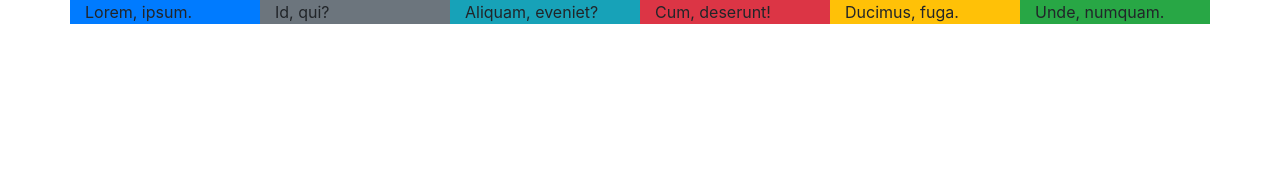
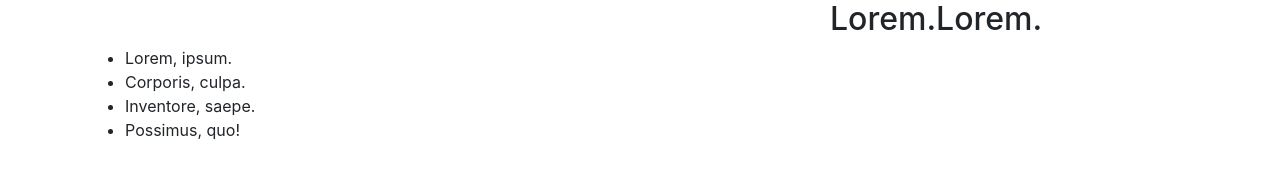
Before and after one commit to crackhead-cyber/web-development, a plain HTML site: page kodluyoruz-bootstrap/index.html in a window 1280 px wide. Drawn offline with nearby package versions, Linux system fonts and the light colour scheme.

Commit message:
grid system

```diff
--- a/kodluyoruz-bootstrap/index.html
+++ b/kodluyoruz-bootstrap/index.html
@@ -11,16 +11,27 @@
     <title>Hello, world!</title>
   </head>
   <body>
-    <div class="container">
-        <div class="row">
-            <div class="col-sm-6 col-md-4 col-lg-3 col-xl-2 bg-primary">Lorem, ipsum.</div>
-            <div class="col-sm-6 col-md-4 col-lg-3 col-xl-2 bg-secondary">Id, qui?</div>
-            <div class="col-sm-6 col-md-4 col-lg-3 col-xl-2  bg-info">Aliquam, eveniet?</div>
-            <div class="col-sm-6 col-md-4 col-lg-3 col-xl-2 bg-danger">Cum, deserunt!</div>
-            <div class="col-sm-6 col-md-4 col-lg-3 col-xl-2 bg-warning">Ducimus, fuga.</div>
-            <div class="col-sm-6 col-md-4 col-lg-3 col-xl-2 bg-success">Unde, numquam.</div>
-        </div>
-    </div>
+   <main class="container">
+       <section class="row"> <!-- bulunduğu yerde 12lik grid sistem oluşturmamızı sağlar-->
+            <section class="col-sm-8"></section>
+            <article>
+                <h2>Lorem.</h2>
+            </article>
+            <article>
+                <h2>Lorem.</h2>
+            </article>
+            <div class="col-sm-4"></div>
+            </section>
+       <aside col-sm-4>
+           <ul>
+               <li>Lorem, ipsum.</li>
+               <li>Corporis, culpa.</li>
+               <li>Inventore, saepe.</li>
+               <li>Possimus, quo!</li>
+           </ul>
+        <section
+       </aside>
+    </main>  <!--container end-->
 
     <!-- Optional JavaScript; choose one of the two! -->
 
```
